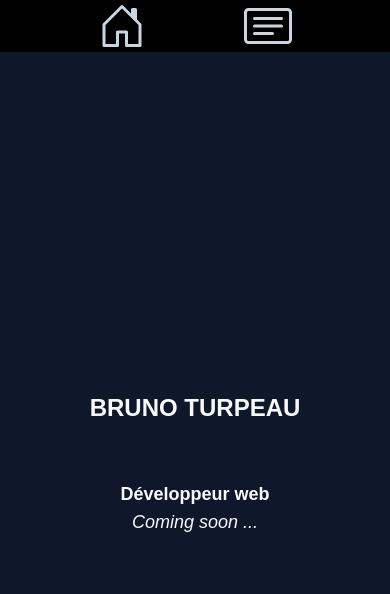
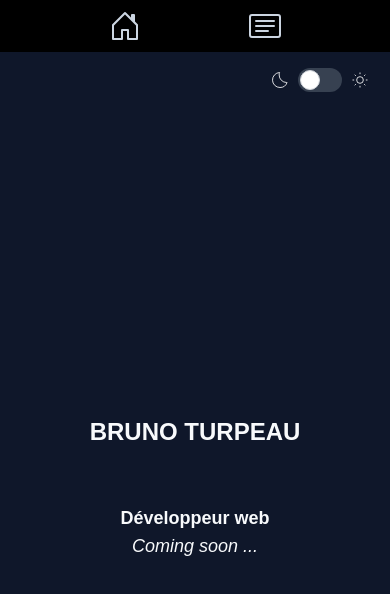
Before and after one commit to brunoturpeau/portfolio_react, a Next.js app: page / in a window 390 px wide. Shown: the top 594 px of the page. Built offline with nearby package versions, Linux system fonts and the light colour scheme.

Commit message:
feat: add navigation for the About page

```diff
--- a/app/globals.css
+++ b/app/globals.css
@@ -12,13 +12,13 @@
     }
     .item-nav {
         @apply sm:bg-slate-800 sm:rounded-full sm:border-4 sm:border-slate-700
-        sm:hover:bg-slate-700;
+        sm:hover:bg-slate-700 hover:scale-105;
     }
     .link-nav{
         @apply block sm:p-5 ;
     }
     .icon-nav{
-        @apply w-12 h-12 fill-slate-300;
+        @apply w-8 h-8 sm:w-12 sm:h-12 fill-slate-300;
     }
 }
 
--- a/app/layout.tsx
+++ b/app/layout.tsx
@@ -28,7 +28,7 @@ export default function RootLayout({
         <div className={`flex flex-col sm:flex-row`}>
             <Navigation/>
             <main className={ `overflow-y-auto flex flex-col items-center h-screen w-full justify-between`}>
-                <div className={`w-full flex items-center justify-end p-5`}>
+                <div className={`w-full flex items-center mt-12 sm:mt-0 justify-end p-5`}>
                     <label className="inline-flex items-center cursor-pointer">
                         <input type="checkbox" value="" className="sr-only peer"/>
                         <span onClick={ToggleSwitchMode}>
```
